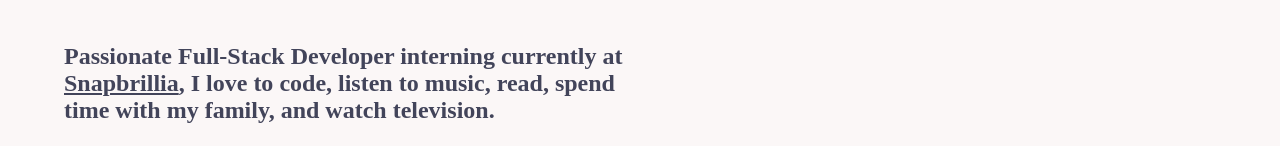
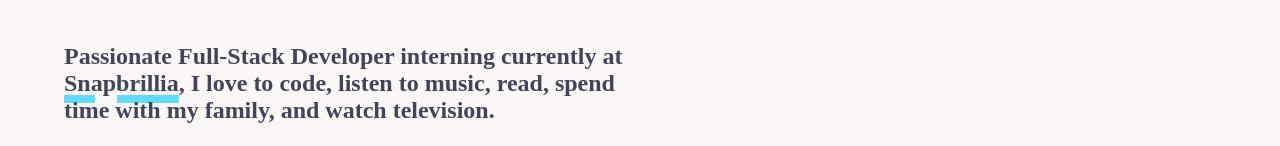
Before and after one commit to BostonRohan/portfolio, a React (Create React App) app: page / in a window 1280 px wide. In both pictures the pointer is over the element "Snapbrillia". Shown: the part 361-507 px from the top of the page. Built offline with nearby package versions, Linux system fonts and the light colour scheme.

Commit message:
adjusted underline styles

```diff
--- a/src/Universal.css
+++ b/src/Universal.css
@@ -89,5 +89,7 @@ button,
 }
 .text-underline-hover:hover {
   text-decoration: underline;
+  text-decoration-color: var(--primary-color);
+  text-decoration-thickness: 0.5rem;
   cursor: pointer;
 }
```
